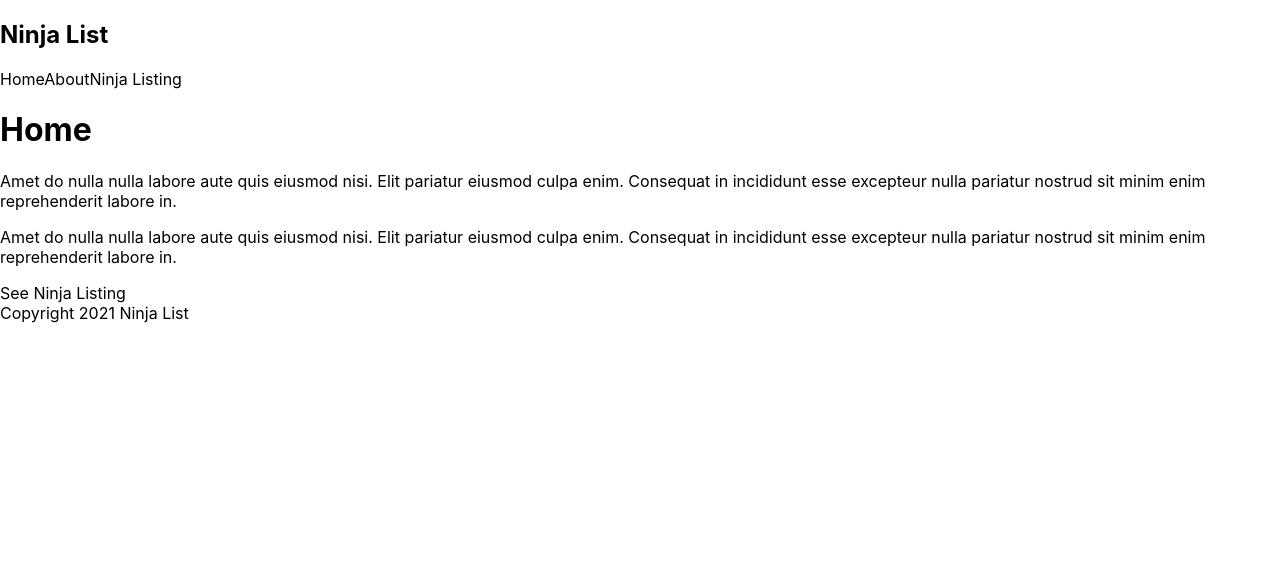
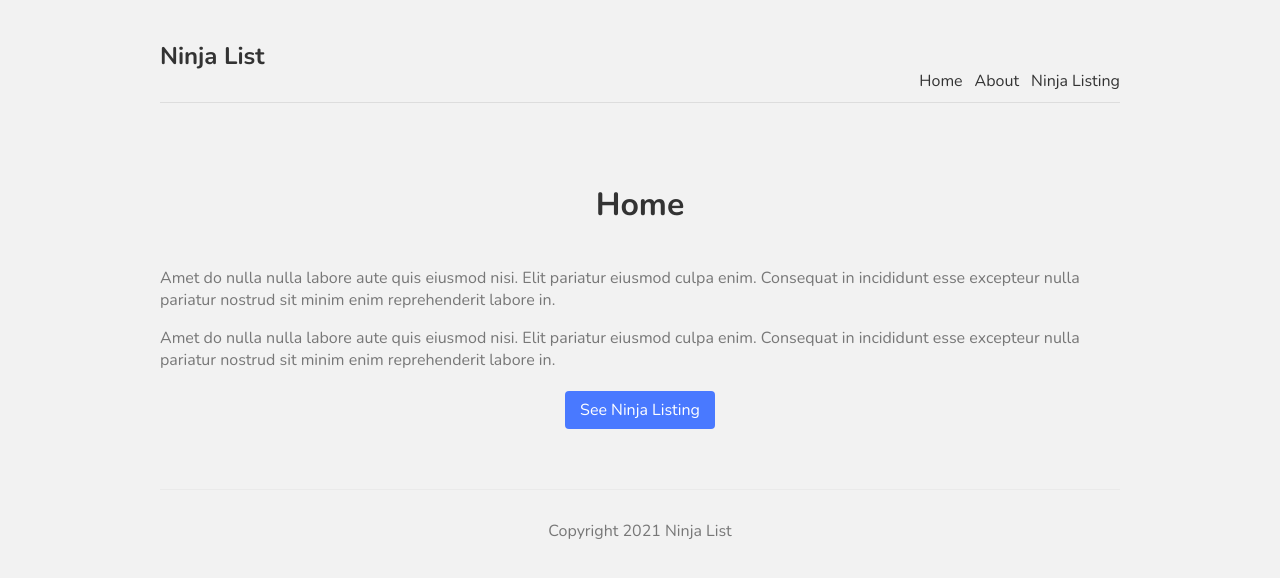
Before and after one commit to Dysas/nextjs-ninjalist, a Next.js app: page / in a window 1280 px wide. Shown: the top 578 px of the page. Built offline with nearby package versions, Linux system fonts and the light colour scheme.

Commit message:
Adding styles

```diff
--- a/components/Footer.js
+++ b/components/Footer.js
@@ -2,9 +2,9 @@
 
 function Footer() {
   return (
-    <div>
+    <footer>
       <div>Copyright 2021 Ninja List</div>
-    </div>
+    </footer>
   );
 }
 
--- a/pages/index.js
+++ b/pages/index.js
@@ -1,20 +1,21 @@
 import Link from 'next/link';
 import React from 'react';
+import styles from '../styles/Home.module.css';
 
 function Home() {
   return (
-    <div>
-      <h1>Home</h1>
-      <p>
+    <div className={styles.container}>
+      <h1 className={styles.title}>Home</h1>
+      <p className={styles.text}>
         Amet do nulla nulla labore aute quis eiusmod nisi. Elit pariatur eiusmod culpa enim. Consequat in incididunt
         esse excepteur nulla pariatur nostrud sit minim enim reprehenderit labore in.
       </p>
-      <p>
+      <p className={styles.text}>
         Amet do nulla nulla labore aute quis eiusmod nisi. Elit pariatur eiusmod culpa enim. Consequat in incididunt
         esse excepteur nulla pariatur nostrud sit minim enim reprehenderit labore in.
       </p>
       <Link href="ninjas">
-        <a>See Ninja Listing</a>
+        <a className={styles.btn}>See Ninja Listing</a>
       </Link>
     </div>
   );
--- a/styles/Home.module.css
+++ b/styles/Home.module.css
@@ -1,121 +1,18 @@
-.container {
-  min-height: 100vh;
-  padding: 0 0.5rem;
-  display: flex;
-  flex-direction: column;
-  justify-content: center;
-  align-items: center;
-  height: 100vh;
-}
-
-.main {
-  padding: 5rem 0;
-  flex: 1;
-  display: flex;
-  flex-direction: column;
-  justify-content: center;
-  align-items: center;
-}
-
-.footer {
-  width: 100%;
-  height: 100px;
-  border-top: 1px solid #eaeaea;
-  display: flex;
-  justify-content: center;
-  align-items: center;
-}
-
-.footer a {
-  display: flex;
-  justify-content: center;
-  align-items: center;
-  flex-grow: 1;
-}
-
-.title a {
-  color: #0070f3;
-  text-decoration: none;
-}
-
-.title a:hover,
-.title a:focus,
-.title a:active {
-  text-decoration: underline;
-}
-
 .title {
-  margin: 0;
-  line-height: 1.15;
-  font-size: 4rem;
-}
-
-.title,
-.description {
+  color: #333;
+  padding-bottom: 20px;
   text-align: center;
 }
-
-.description {
-  line-height: 1.5;
-  font-size: 1.5rem;
+.text {
+  color: #777;
 }
-
-.code {
-  background: #fafafa;
-  border-radius: 5px;
-  padding: 0.75rem;
-  font-size: 1.1rem;
-  font-family: Menlo, Monaco, Lucida Console, Liberation Mono, DejaVu Sans Mono,
-    Bitstream Vera Sans Mono, Courier New, monospace;
+.btn {
+  display: block;
+  width: 150px;
+  padding: 8px 0;
+  margin: 20px auto;
+  background: #4979ff;
+  border-radius: 4px;
+  color: white;
+  text-align: center;
 }
-
-.grid {
-  display: flex;
-  align-items: center;
-  justify-content: center;
-  flex-wrap: wrap;
-  max-width: 800px;
-  margin-top: 3rem;
-}
-
-.card {
-  margin: 1rem;
-  padding: 1.5rem;
-  text-align: left;
-  color: inherit;
-  text-decoration: none;
-  border: 1px solid #eaeaea;
-  border-radius: 10px;
-  transition: color 0.15s ease, border-color 0.15s ease;
-  width: 45%;
-}
-
-.card:hover,
-.card:focus,
-.card:active {
-  color: #0070f3;
-  border-color: #0070f3;
-}
-
-.card h2 {
-  margin: 0 0 1rem 0;
-  font-size: 1.5rem;
-}
-
-.card p {
-  margin: 0;
-  font-size: 1.25rem;
-  line-height: 1.5;
-}
-
-.logo {
-  height: 1em;
-  margin-left: 0.5rem;
-}
-
-@media (max-width: 600px) {
-  .grid {
-    width: 100%;
-    flex-direction: column;
-  }
-}
--- a/styles/globals.css
+++ b/styles/globals.css
@@ -1,16 +1,37 @@
-html,
+@import url('https://fonts.googleapis.com/css2?family=Nunito:wght@300;400;600;700&display=swap');
+
 body {
-  padding: 0;
-  margin: 0;
-  font-family: -apple-system, BlinkMacSystemFont, Segoe UI, Roboto, Oxygen,
-    Ubuntu, Cantarell, Fira Sans, Droid Sans, Helvetica Neue, sans-serif;
+  background: #f2f2f2;
+  color: #333;
+  font-family: 'Nunito';
 }
-
 a {
-  color: inherit;
+  color: #333;
   text-decoration: none;
 }
-
-* {
-  box-sizing: border-box;
+.content {
+  max-width: 960px;
+  margin: 0 auto;
 }
+nav {
+  margin: 10px auto 80px;
+  padding: 10px 0;
+  display: flex;
+  justify-content: flex-end;
+  align-items: flex-end;
+  border-bottom: 1px solid #ddd;
+}
+nav a {
+  margin-left: 12px;
+}
+nav .logo {
+  margin-right: auto;
+}
+footer {
+  display: block;
+  text-align: center;
+  padding: 30px 0;
+  margin-top: 60px;
+  color: #777;
+  border-top: 1px solid #eaeaea;
+}
```
Also changed, not shown: styles/Ninjas.module.css (added).
